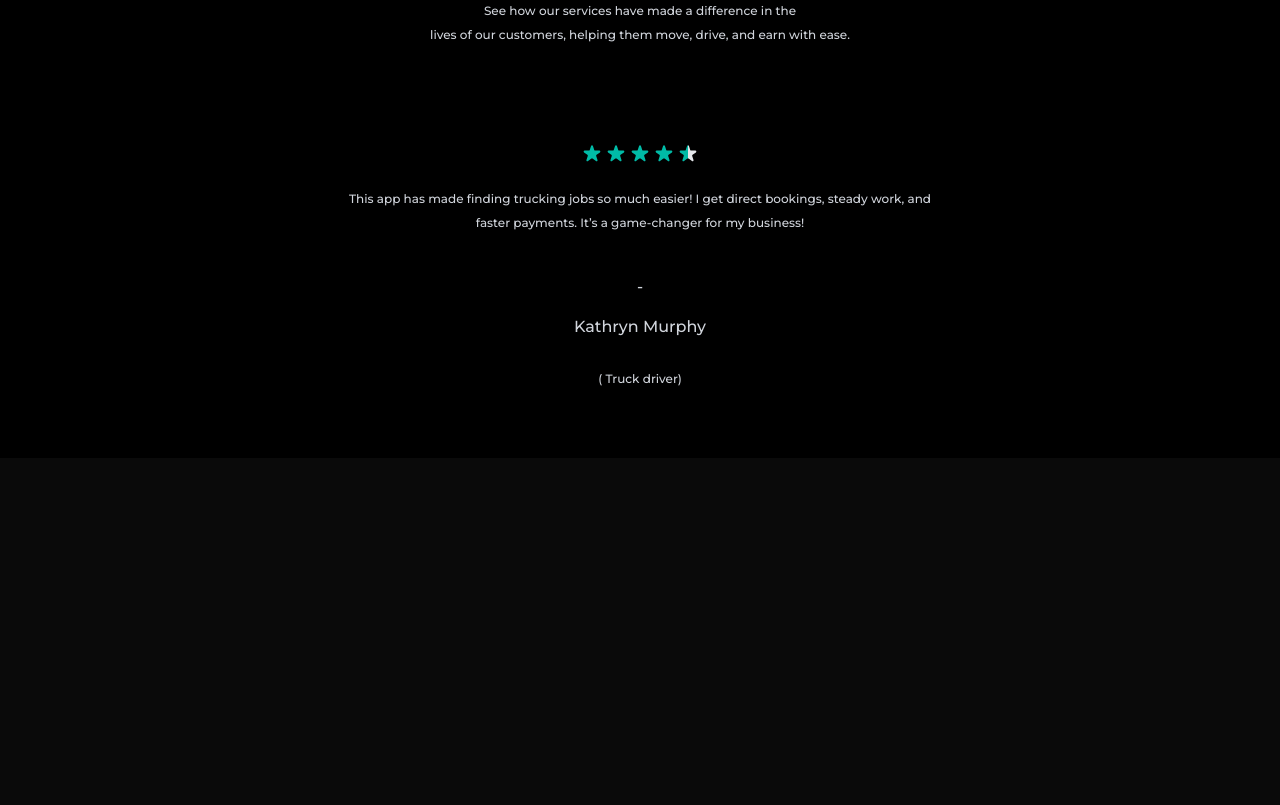
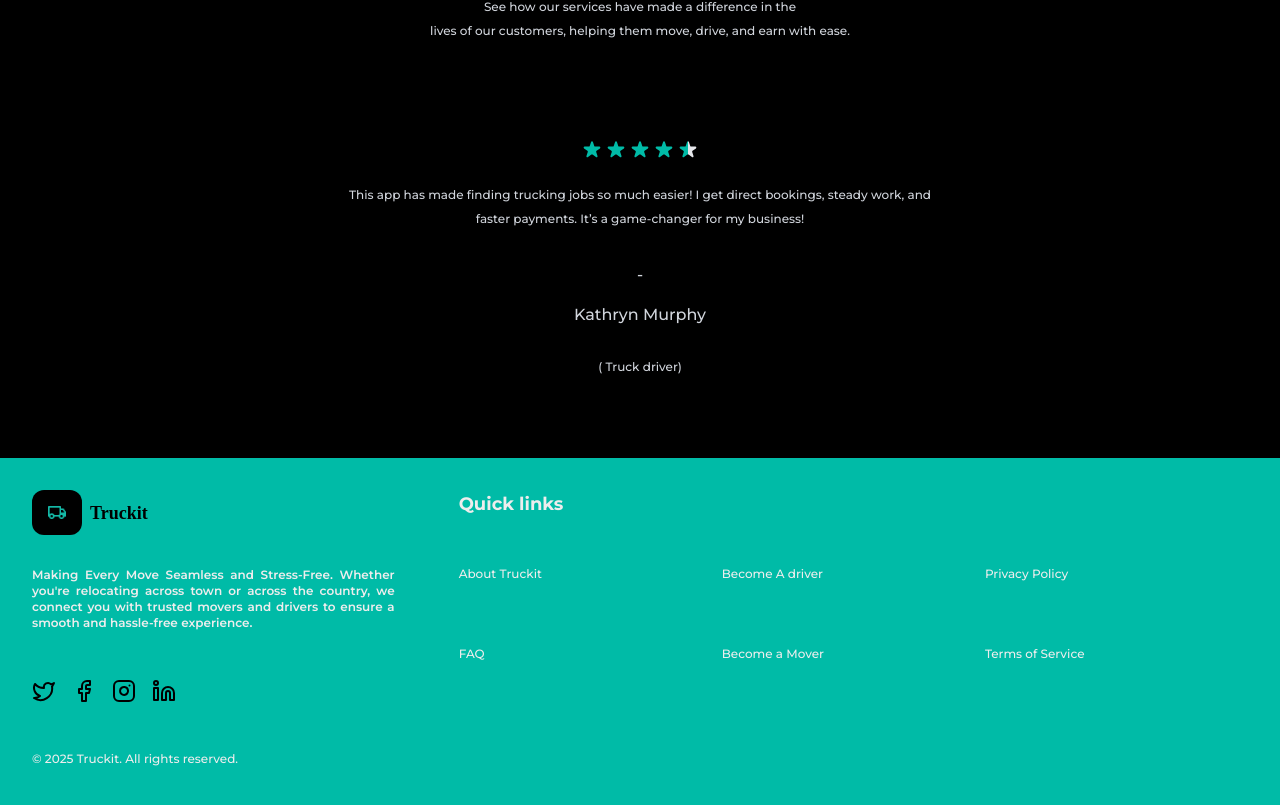
Before and after one commit to Ibikunleogunbanwo/truckit, a Next.js app: page /home in a window 1280 px wide. Shown: the part 1855-2660 px from the top of the page. Before the commit the page ends 2313 px from the top, so only its background shows below. Built offline with nearby package versions, Linux system fonts and the light colour scheme; no server answers; a web font is replaced by a local one.

Commit message:
Added the footer component

```diff
--- a/src/app/home/page.jsx
+++ b/src/app/home/page.jsx
@@ -13,6 +13,8 @@ import Locationpicker from "@/components/locationpicker";
 import pickup from "../../assets/images/img-location.png";
 import dropoff from "../../assets/images/img-dropoff.png";
 import Carousel from "@/components/carousel";
+import Footer from "@/components/footer";
+
 
 const Home = () => {
   return (
@@ -121,7 +123,8 @@ const Home = () => {
         />
       </div>
 
-      <div id="activity"
+      <div
+        id="activity"
         className="flex flex-col lg:flex-row text-black justify-between w-full h-full p-4 "
       >
         <div className="relative w-full lg:w-1/2 h-72 sm:h-96 lg:h-[28rem]">
@@ -157,12 +160,10 @@ const Home = () => {
       </div>
 
       <div id="carousel" className=" bg-black w-full h-[567px] mt-4 ">
-        <div>
-          <Carousel rating={4.0} />
-        </div>
+        <Carousel rating={4.0} />
       </div>
 
-
+      <Footer />
     </div>
   );
 };
--- a/src/components/carousel.jsx
+++ b/src/components/carousel.jsx
@@ -6,7 +6,7 @@ const Carousel = () => {
   return (
     <div className='flex flex-col mt-4 justify-center items-center mx-8 p-8'>
 
-      <h1 className='text-teal-500 text-xs md:text-2xl mt-12 leading-1'>Real stories, real experiences</h1>
+      <h1 className='text-teal-500 text-sm md:text-2xl mt-12 sm:leading-4  md:leading-0 text-center'>Real stories, real experiences</h1>
 
 
       <div>
@@ -21,12 +21,12 @@ const Carousel = () => {
      </div>
 
      <div>
-        <p className='text-gray-300 h-[48px] leading-6 text-xs md:w-[587px] md:text-center mt-6 text-justify'>
+        <p className='text-gray-300 h-[48px] leading-6 text-xs md:w-[587px] md:text-center lg:mt-6 text-justify'>
         <span className='md::block text-justify'>This app has made finding trucking jobs so much easier! I get direct bookings, steady work,</span> and faster payments. It’s a game-changer for my business!
         </p>
 
      </div>
-     <p className='place-items-center text-gray-300 mt-8'>
+     <p className='place-items-center text-gray-300 mt-6'>
         <span className='block mt-16 md:mt-2 mb-4'>-</span>Kathryn Murphy
 
      <span className='block mt-8 text-xs'>( Truck driver)</span>
--- /dev/null
+++ b/src/components/footer.jsx
@@ -0,0 +1,73 @@
+import React from 'react'
+import Logo from "@/components/logo";
+import logoimg from "../assets/images/image.png"
+import SocialIcon from "../components/socialicon";
+import Link from "next/link";
+
+
+const Footer = () => {
+  return (
+    <footer id="Footer"
+        className="flex flex-col-reverse lg:flex-row w-fulllg:my-8 bg-teal-500"
+      >
+        <div className="flex flex-col items-start p-4 lg:p-8 w-full lg:w-1/3 h-auto lg:h-[368px]">
+          <div className="flex items-center justify-center gap-2">
+            <Logo src={logoimg} height={50} width={50} className="bg-black" />
+            <h1 className="text-lg text-black font-bold">Truckit</h1>
+          </div>
+
+          <p className="text-justify text-xs mt-8 font-semibold">
+            Making Every Move Seamless and Stress-Free. Whether you're
+            relocating across town or across the country, we connect you with
+            trusted movers and drivers to ensure a smooth and hassle-free
+            experience.
+          </p>
+
+          <div className="mt-12">
+            <SocialIcon />
+            <p className="text-xs mt-8 lg:mt-12 mb-8">
+              © 2025 Truckit. All rights reserved.
+            </p>
+          </div>
+        </div>
+
+        <div className="lg:w-2/3 lg:h-[368px] p-4 lg:p-8">
+          <h3 className="text-lg font-bold mb-4">Quick links</h3>
+          <div className="grid grid-cols-2 lg:grid-cols-3">
+            <Link
+              href="/about"
+              className="text-xs my-4 lg:my-8 hover:underline"
+            >
+              About Truckit
+            </Link>
+            <Link href="/FAQ" className="text-xs my-4 lg:my-8 hover:underline">
+              Become A driver
+            </Link>
+            <Link
+              href="/privacy"
+              className="text-xs my-4 lg:my-8 hover:underline"
+            >
+              Privacy Policy
+            </Link>
+            <Link href="/faq" className="text-xs my-4 lg:my-8 hover:underline">
+              FAQ
+            </Link>
+            <Link
+              href="/mover"
+              className="text-xs my-4 lg:my-8 hover:underline"
+            >
+              Become a Mover
+            </Link>
+            <Link
+              href="/terms"
+              className="text-xs my-4 lg:my-8 hover:underline"
+            >
+              Terms of Service
+            </Link>
+          </div>
+        </div>
+      </footer>
+  )
+}
+
+export default Footer
--- /dev/null
+++ b/src/components/socialicon.jsx
@@ -0,0 +1,32 @@
+import {
+    Facebook,
+    Instagram,
+    Linkedin,
+    Twitter as XIcon,
+  } from "lucide-react";
+
+  export default function SocialIcons() {
+    return (
+
+      <div className="flex gap-4 text-black">
+        <a href="https://x.com" target="_blank" rel="noopener noreferrer">
+          <XIcon className="w-6 h-6 hover:text-white" />
+        </a>
+
+        <a href="https://facebook.com" target="_blank" rel="noopener noreferrer">
+          <Facebook className="w-6 h-6 hover:text-white" />
+        </a>
+
+        <a href="https://instagram.com" target="_blank" rel="noopener noreferrer">
+          <Instagram className="w-6 h-6 hover:text-white" />
+        </a>
+
+        <a href="https://linkedin.com" target="_blank" rel="noopener noreferrer">
+          <Linkedin className="w-6 h-6 hover:text-white" />
+        </a>
+
+
+
+      </div>
+    );
+  }
```
